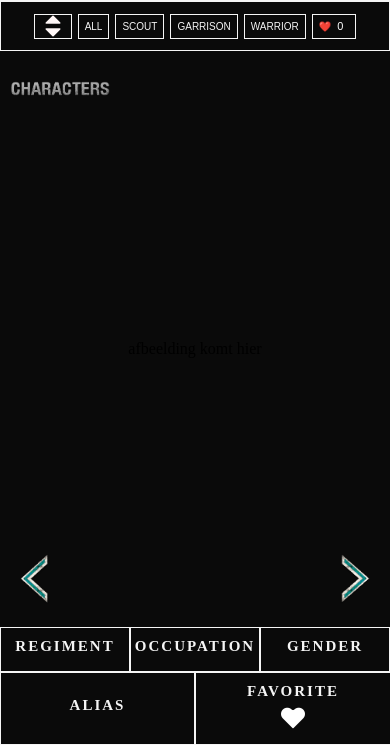
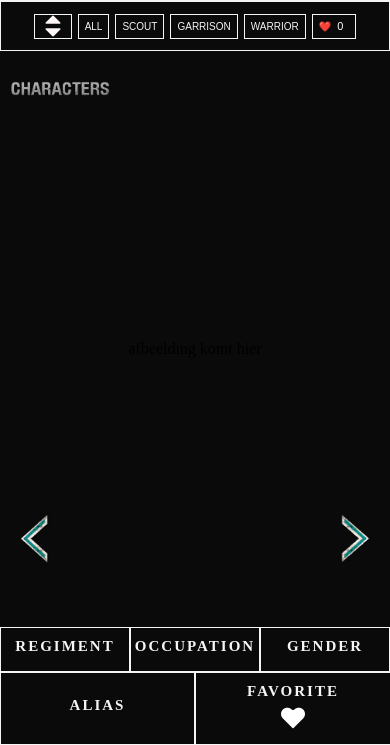
Before and after one commit to sounyatje/web-advanced-project, a website built with Vite: page web-advanced-project/index.html in a window 390 px wide. Shown: the part 99-844 px from the top of the page. Built offline with nearby package versions, Linux system fonts and the light colour scheme; no server answers; files whose address does not match are found by name.

Commit message:
responsive

```diff
--- a/web-advanced-project/src/style.scss
+++ b/web-advanced-project/src/style.scss
@@ -398,8 +398,17 @@ height: 200px;
   .blok .label{
     font-size: 15px;
   }
+
   .arrow img{
     width: 30px;
     height: 50px;
   }
+
+  .arrows {
+  position: absolute;
+  bottom: 60px;
+  display: flex;
+
 }
+
+}
```
